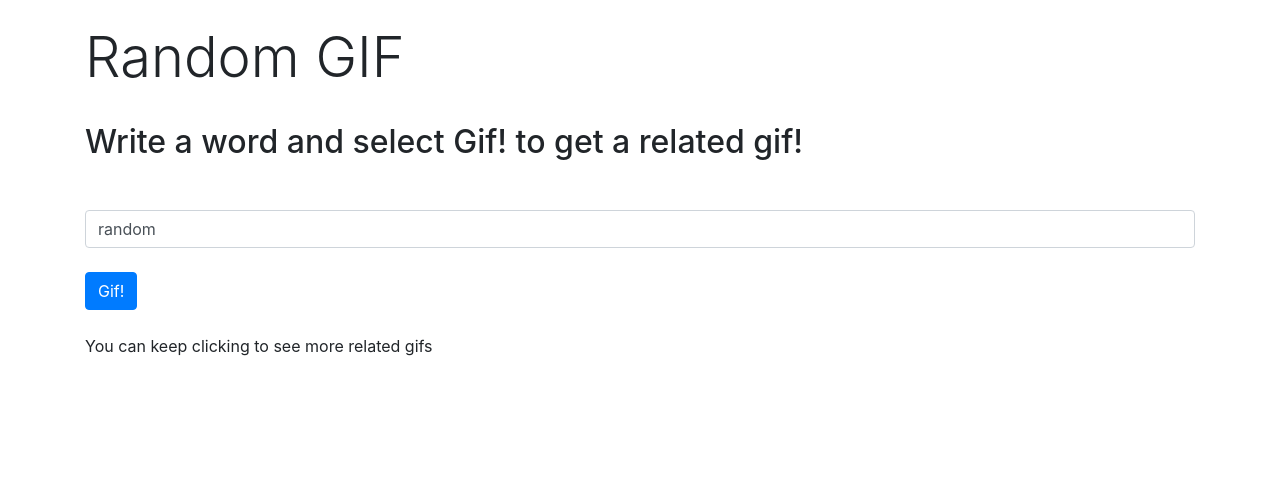
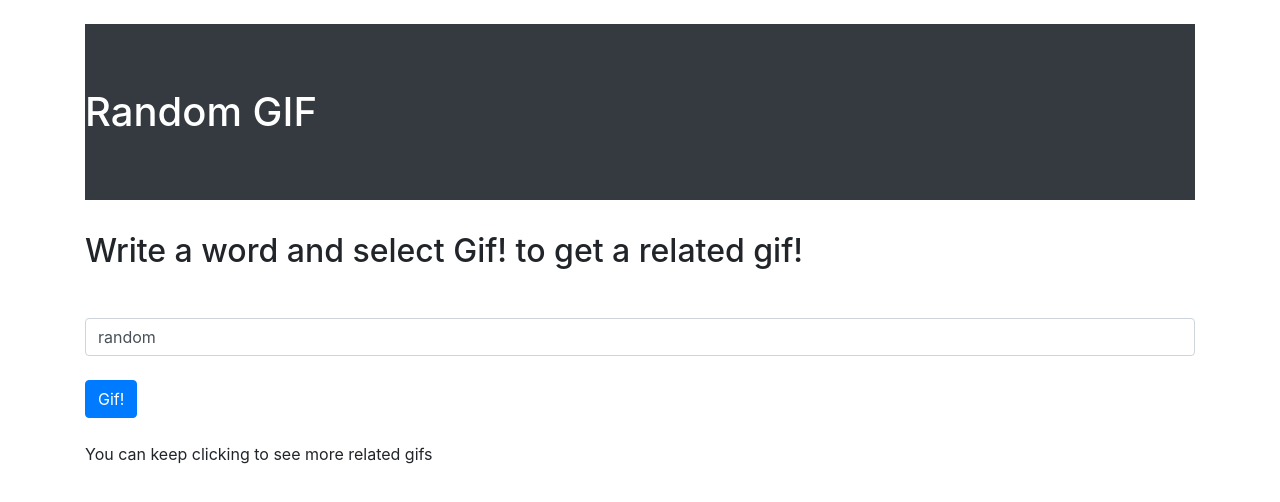
Before and after one commit to mleyva2018/giphy_app, a website: page public/index.html in a window 1280 px wide. Drawn offline with nearby package versions, Linux system fonts and the light colour scheme.

Commit message:
Changed title area

```diff
--- a/public/index.html
+++ b/public/index.html
@@ -10,7 +10,7 @@
 	<div class="container">
 		<div>
 			<br>
-			<h1 class="display-4 mb-2">Random GIF</h1>
+			<h1 class="jumbotron jumbotron-fluid mb-2 bg-dark text-white">Random GIF</h1>
 			<br>
 			<h2 class="display-6 mb-4">Write a word and select Gif! to get a related gif!</h2>
 			<br>
```
